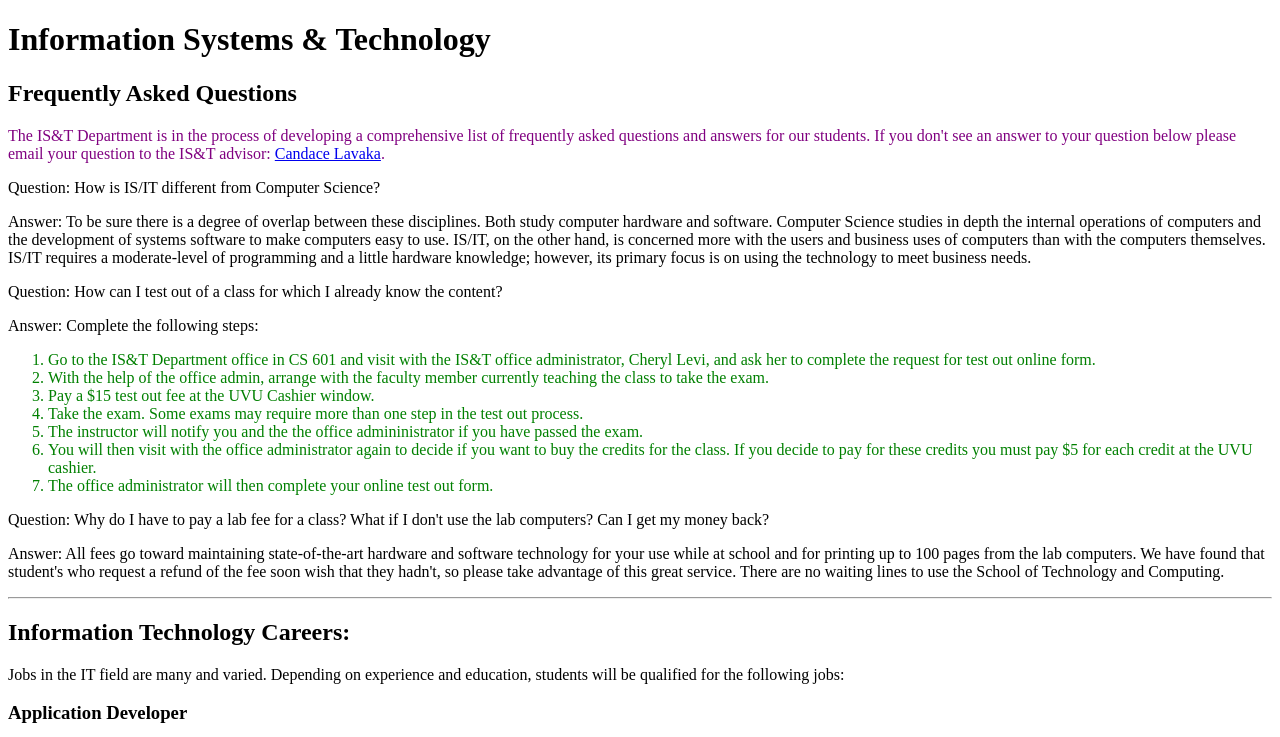
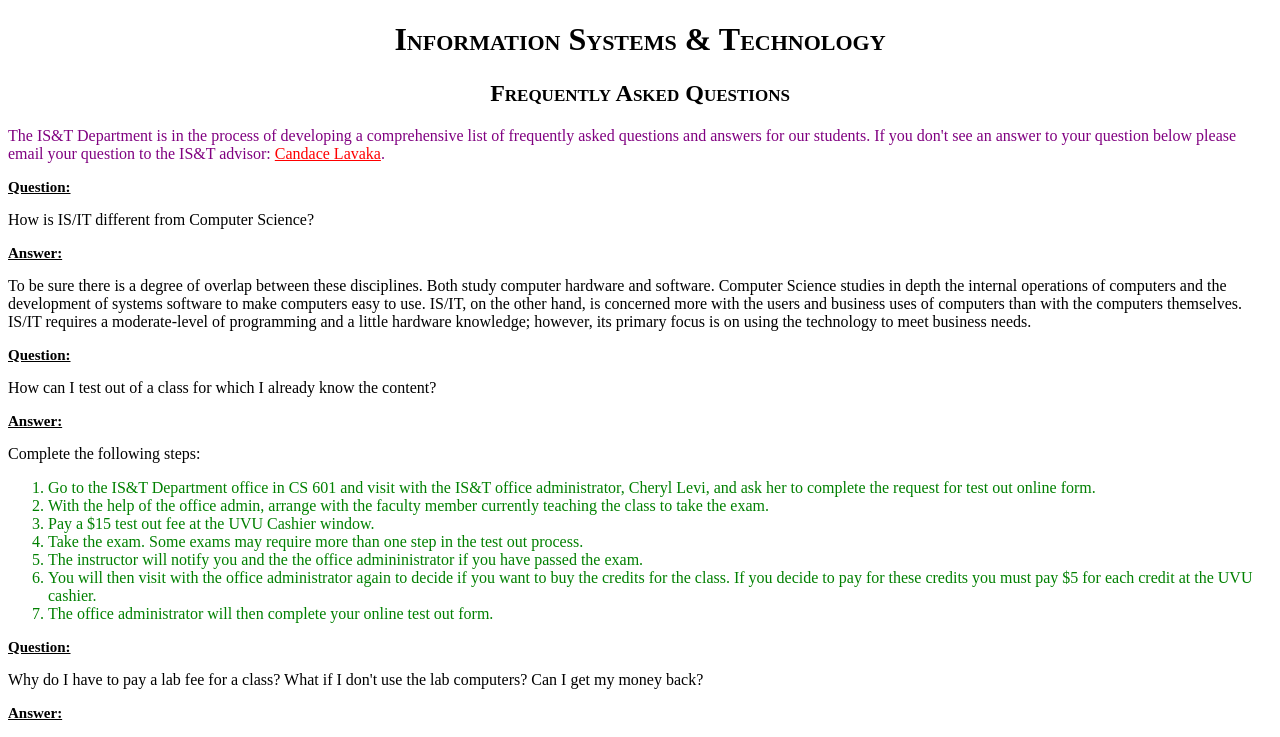
Before and after one commit to stevvr/HTNL4B, a plain HTML site: page HTML4AFiles/index.html in a window 1280 px wide. Shown: the top 737 px of the page. Drawn offline with Linux system fonts and the light colour scheme.

Commit message:
HTML Practice 4A

```diff
--- a/HTML4AFiles/index.html
+++ b/HTML4AFiles/index.html
@@ -9,6 +9,20 @@
 			color: purple;
 
 		}
+		h1{ text-align: center;
+     font-family: Century, serif;
+     font-variant: small-caps;
+	}
+	h2{ text-align: center;
+     font-family: Century, serif;
+     font-variant: small-caps;
+	}
+	h3{ text-align: left;
+ 	font-style: italic
+}
+		.QA{font-weight: bolder; font-size: 15px; text-decoration: underline;}
+		a:link{color: red;}
+		a:visited{color: green;}
 	</style>
 <meta charset="UTF-8">
 <title>HTML Practice 4A</title>
@@ -29,11 +43,11 @@
 
 
 <p>
-	Question: How is IS/IT different from Computer Science?
+	<p class="QA">Question:</p> How is IS/IT different from Computer Science?
 </p>
 
 <p>
-	Answer:
+	<p class="QA">Answer: </p>
 	To be sure there is a degree of overlap between these disciplines.
 	Both study computer hardware and software. Computer Science studies in depth the internal
 	operations of computers and the development of systems software to make computers easy to use.
@@ -44,11 +58,11 @@
 
 
 <p>
-	Question: How can I test out of a class for which I already know the content?
+	<p class="QA">Question:</p> How can I test out of a class for which I already know the content?
 </p>
 
 <p>
-	Answer: Complete the following steps:
+	<p class="QA">Answer:</p> Complete the following steps:
 	<ol>
 
 		<li>
@@ -88,12 +102,12 @@
 </p>
 
 <p>
-	Question: Why do I have to pay a lab fee for a class? What if I don't use the lab computers?
+	<p class="QA">Question:</p> Why do I have to pay a lab fee for a class? What if I don't use the lab computers?
 	Can I get my money back?
 </p>
 
 <p>
-	Answer: All fees go toward maintaining state-of-the-art hardware and software
+	<p class="QA">Answer:</p> All fees go toward maintaining state-of-the-art hardware and software
 	technology for your use while at school and for printing up to 100 pages from the lab computers.
 	We have found that student's who request a refund of the fee soon wish that they hadn't,
 	so please take advantage of this great service. There are no waiting lines to use the
```
